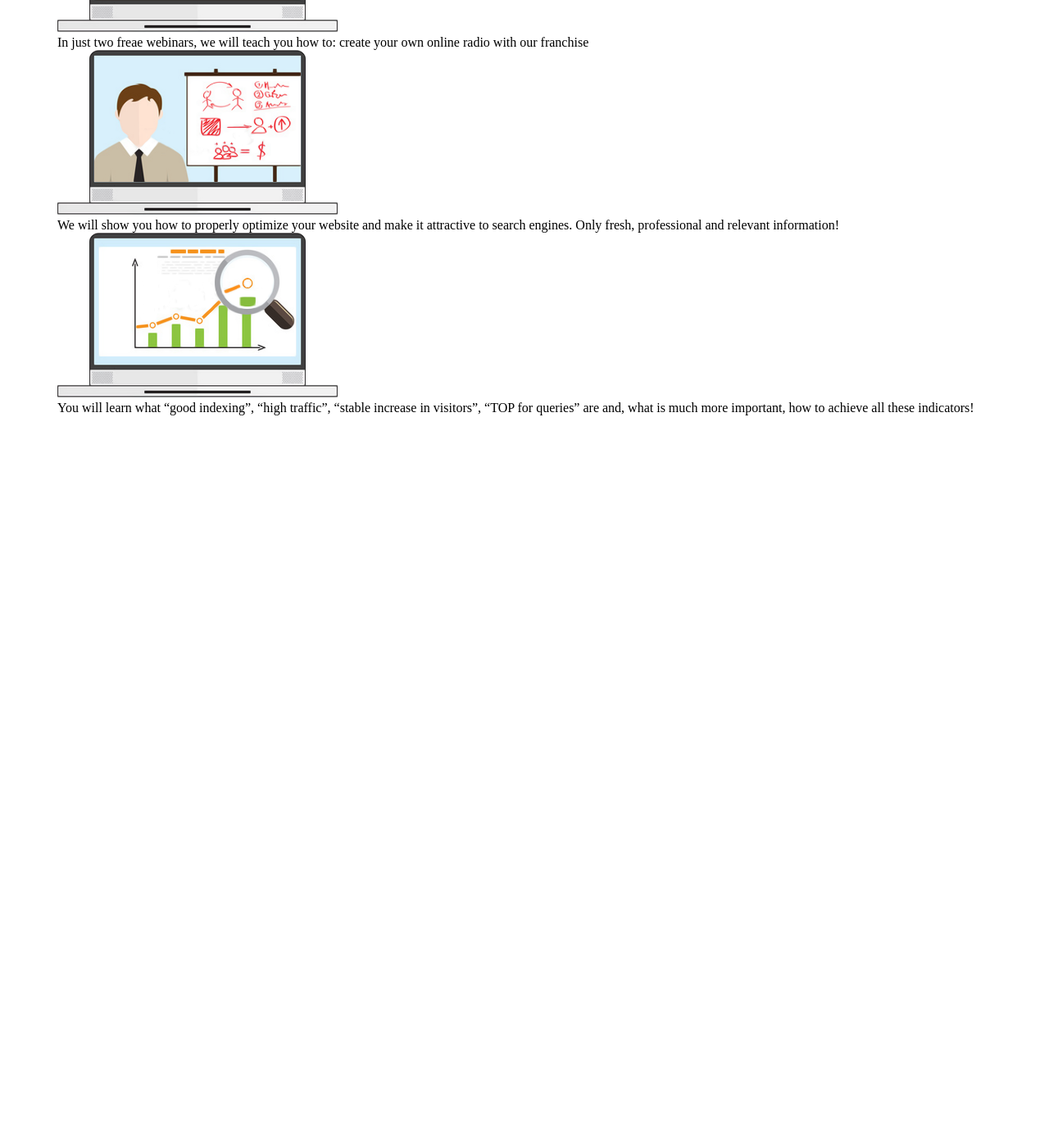
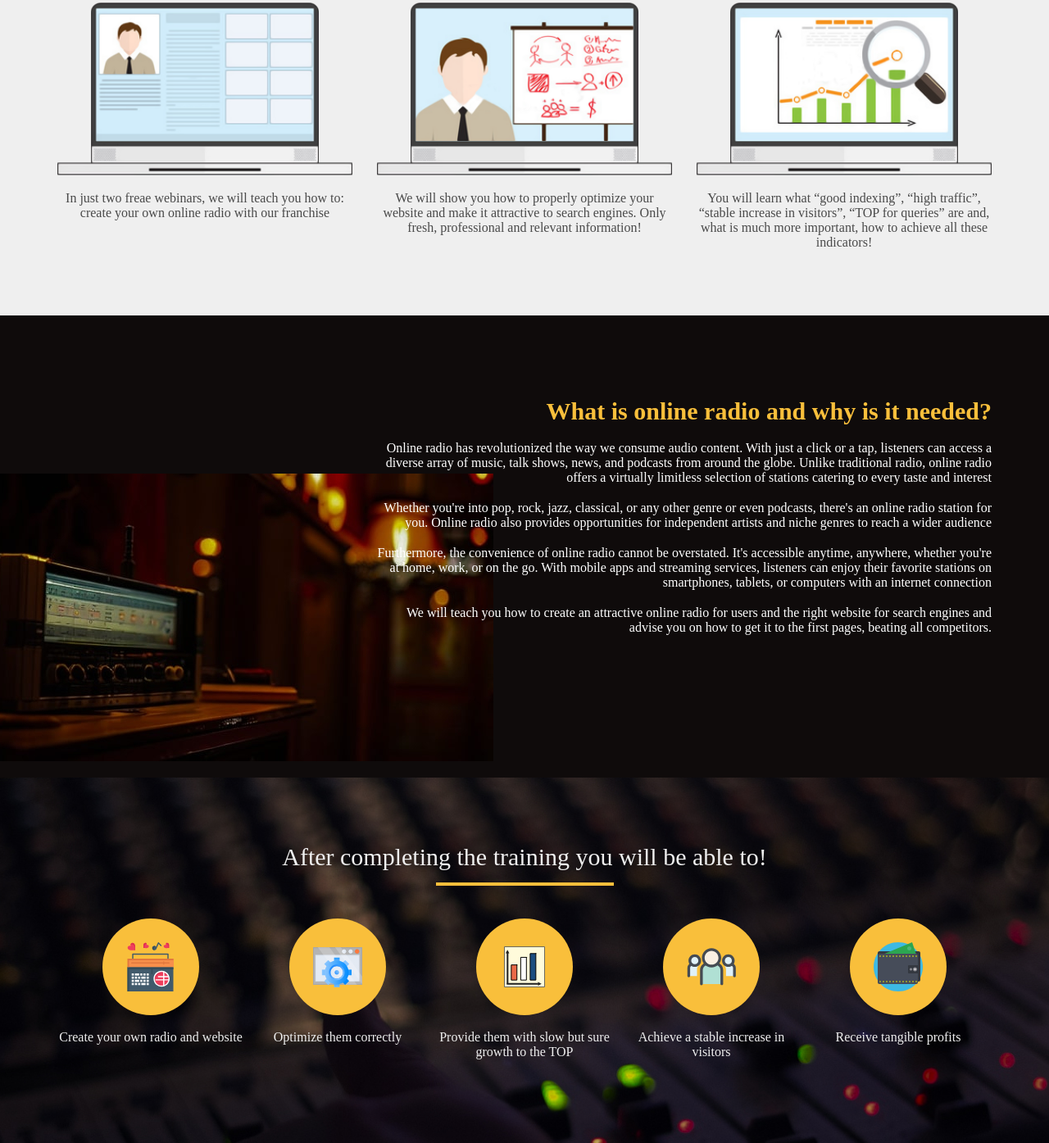
Before and after one commit to Labirts/NewProject, a plain HTML site: page src/index.html in a window 1280 px wide. Shown: the part 992-2387 px from the top of the page at 82% size. Before the commit the page ends 1499 px from the top, so only its background shows below. Drawn offline with Linux system fonts and the light colour scheme.

Commit message:
homework

```diff
--- a/src/css/style.css
+++ b/src/css/style.css
@@ -5,6 +5,7 @@
 }
 
 .container {
+    position: relative;
     max-width: 1140px;
     margin: 0 auto;
 }
@@ -47,6 +48,10 @@
     background: linear-gradient(0deg, #ff4d00 0%, #feb05d 100%);
     text-align: center;
     cursor: pointer;
+}
+
+.medium {
+    font-weight: 500;
 }
 
 .promo {
@@ -109,8 +114,131 @@
     text-align: center;
 }
 
-.promo__    more-img {
+.promo__more-img {
     display: block;
     margin: 10px;
     margin: 10px auto 0 auto;
 }
+
+.intensive {
+    background-color: #EFEFEF;
+    padding: 80px 0;
+}
+
+.intensive__title {
+    font-weight: 500;
+    font-size: 30px;
+    color: #252525;
+}
+
+.divider {
+    width: 217px;
+    height: 4px;
+    background-color: #F9BF3B;
+    margin: 14px auto 0 auto;
+}
+
+.intensive__subtitle {
+    margin-top: 15px;
+    font-weight: 500;
+    font-size: 23px;
+    text-align: center;
+    color: #4a4a4a;
+}
+
+.intensive__wrapper {
+    display: flex;
+    justify-content: space-between;
+    margin-top: 42px;
+}
+
+.intensive__item {
+    width: 360px;
+
+}
+
+.intensive__img {
+    width: 100%;
+}
+
+.intensive__descr {
+    margin-top: 15px;
+    font-weight: 300;
+    font-size: 16px;
+    text-align: center;
+    color: #4a4a4a;
+}
+
+.info {
+    min-height: 564px;
+    background-color: #0F0B0B;
+    padding: 100px 0 140px 0;
+}
+
+.info__title {
+    font-size: 30px;
+    color: #f9bf3b;
+    text-align: right;
+}
+
+.info__text {
+    position: relative;
+    padding-left: 390px;
+    margin-top: 19px;
+    font-weight: 300;
+    font-size: 16px;
+    text-align: right;
+    color: #fff;
+    z-index: 2;
+}
+
+.info__text.medium {
+    font-weight: 500;
+}
+
+.info__img {
+    position: absolute;
+    top: 93px;
+    left: -83px;
+    z-index: 1;
+}
+
+.skills {
+    background: url('../img/Bg.jpg') center center / cover no-repeat;
+    padding: 80px 0 102px 0;
+}
+
+.skills__title {
+    font-weight: 400;
+    font-size: 30px;
+    color: #efefef;
+}
+
+.skills__wrapper {
+    display: flex;
+    justify-content: space-around;
+    margin-top: 40px;
+}
+
+.skills__item {
+    width: 224px;
+}
+
+.skills__round {
+    display: flex;
+    justify-content: center;
+    align-items: center;
+    margin: 0 auto;
+    width: 118px;
+    height: 118px;
+    background-color: #F9BF3B;
+    border-radius: 100%;
+}
+
+.skills__desc {
+    margin-top: 18px;
+    text-align: center;
+    font-weight: 300;
+    font-size: 16px;
+    color: #efefef;
+}
--- a/src/index.html
+++ b/src/index.html
@@ -3,7 +3,7 @@
 <head>
     <meta charset="UTF-8">
     <meta name="viewport" content="width=device-width, initial-scale=1.0">
-    <title>Radio</title>
+    <title>Create own radio</title>
     <link rel="stylesheet" href="css/style.css">
 </head>
 <body>
@@ -32,10 +32,13 @@
         </section>
         <section class="intensive">
             <div class="container">
-                <h2 class="intensive_title">What awaits you in our intensive?</h2>
+                <h2 class="title intensive_title">
+                    What awaits you in our intensive?</h2>
                 <div class="divider"></div>
 
-                <h3 class="intensive_subtitle">2 free full-fledged training webinars, where:</h3>
+                <h3 class="intensive__subtitle">
+                    2 free full-fledged training webinars, where:
+                </h3>
 
                 <div class="intensive__wrapper">
                     <div class="intensive__item">
@@ -53,7 +56,52 @@
                 </div>
             </div>
         </section>
+        <section class="info">
+            <div class="container">
+                <h2 class="title info__title">What is online radio and why is it needed?</h2>
 
+                <img src="img/Online_radio.jpg" alt="radio" class="info__img">
+
+                <p class="info__text">Online radio has revolutionized the way we consume audio content. With just a click or a tap, listeners can access a diverse array of music, talk shows, news, and podcasts from around the globe. Unlike traditional radio, online radio offers a virtually limitless selection of stations catering to every taste and interest</p>
+
+                <p class="info__text">Whether you're into pop, rock, jazz, classical, or any other genre or even podcasts, there's an online radio station for you. Online radio also provides opportunities for independent artists and niche genres to reach a wider audience</p>
+
+                <p class="info__text">Furthermore, the convenience of online radio cannot be overstated. It's accessible anytime, anywhere, whether you're at home, work, or on the go. With mobile apps and streaming services, listeners can enjoy their favorite stations on smartphones, tablets, or computers with an internet connection</p>
+
+                <p class="info__text medium">We will teach you how to create an attractive online radio for users and the right website for search engines and advise you on how to get it to the first pages, beating all competitors.</p>
+            </div>
+        </section>
+        <section class="skills">
+            <div class="container">
+                <h2 class="title skills__title">
+                    After completing the training you will be able to!
+                </h2>
+                <div class="divider"></div>
+
+                <div class="skills__wrapper">
+                    <div class="skills__item">
+                        <div class="skills__round"><img src="icons/radio.svg" alt="radio" class="skills__img"></div>
+                        <div class="skills__desc">Create your own radio and website</div>
+                    </div>
+                    <div class="skills__item">
+                        <div class="skills__round"><img src="icons/optimization.svg" alt="optimization" class="skills__img"></div>
+                        <div class="skills__desc">Optimize them correctly</div>
+                    </div>
+                    <div class="skills__item">
+                        <div class="skills__round"><img src="icons/chart.svg" alt="" class="skills__img"></div>
+                        <div class="skills__desc">Provide them with slow but sure growth to the TOP</div>
+                    </div>
+                    <div class="skills__item">
+                        <div class="skills__round"><img src="icons/people.svg" alt="people" class="skills__img"></div>
+                        <div class="skills__desc">Achieve a stable increase in visitors</div>
+                    </div>
+                    <div class="skills__item">
+                        <div class="skills__round"><img src="icons/wallet.svg" alt="wallet" class="skills__img"></div>
+                        <div class="skills__desc">Receive tangible profits</div>
+                    </div>
+                </div>
+            </div>
+        </section>
     </main>
 </body>
 </html>
```
Also changed, not shown: src/img/Online_radio.jpg (added).
